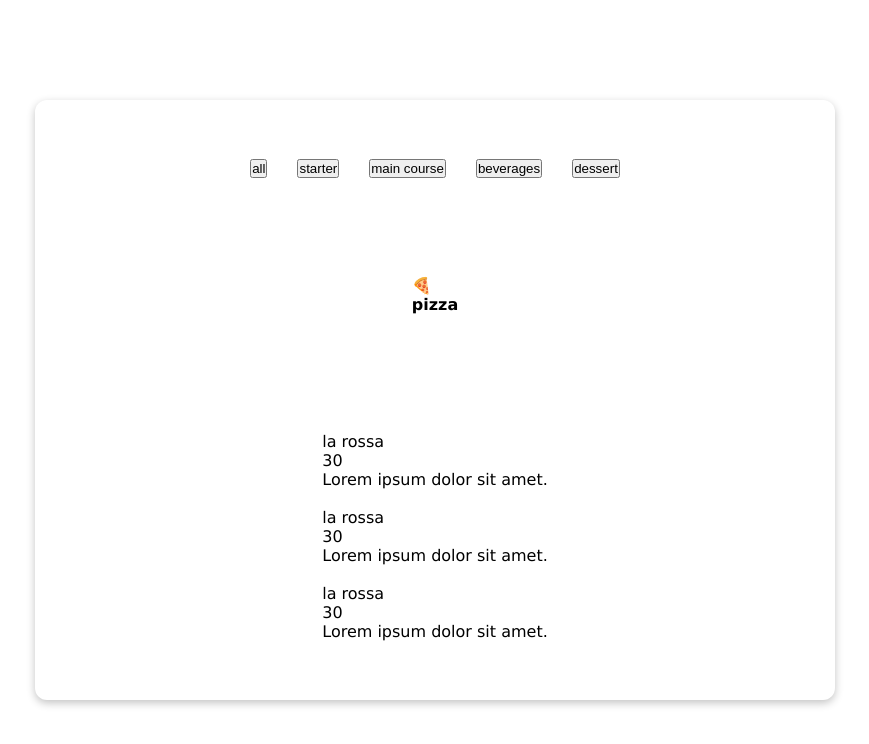
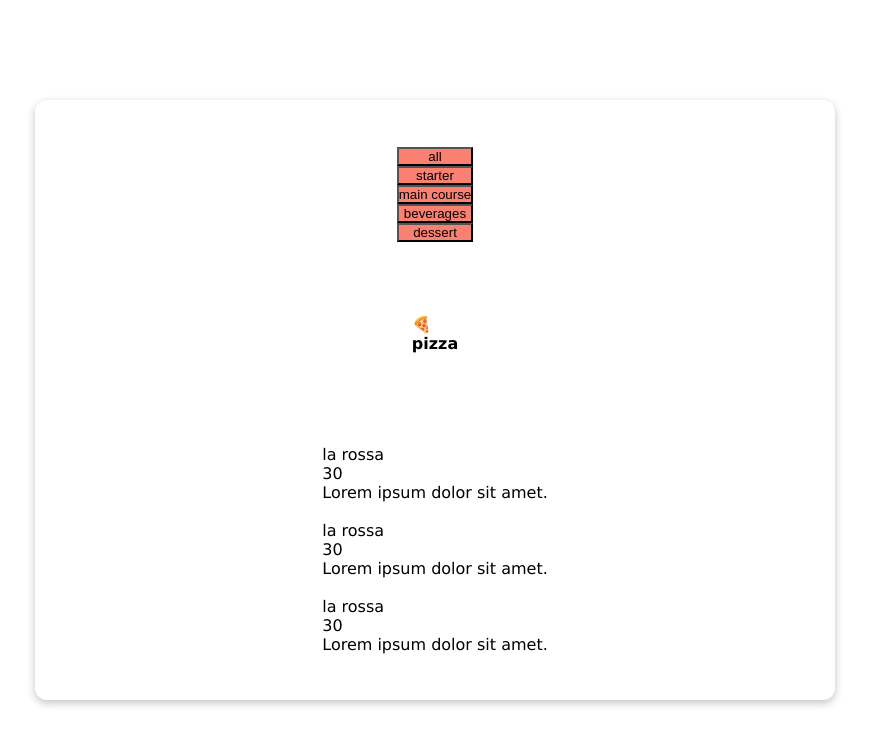
Before and after one commit to kiran-kharsel/resturant-menu-card, a plain HTML site: page index.html in a window 1280 px wide. Shown: the whole page, without its empty margins (205-1074 px from the left). Drawn offline with Linux system fonts and the light colour scheme.

Commit message:
refactor: update HTML class name of menu buttons

```diff
--- a/index.html
+++ b/index.html
@@ -9,12 +9,12 @@
 </head>
 <body>
     <div class="container">
-        <div class="menu-type">
-            <button>all</button>
-            <button>starter</button>
-            <button>main course</button>
-            <button>beverages</button>
-            <button>dessert</button>
+        <div class="menu-btns">
+            <button class="menu-type">all</button>
+            <button class="menu-type">starter</button>
+            <button class="menu-type">main course</button>
+            <button class="menu-type">beverages</button>
+            <button class="menu-type">dessert</button>
         </div>
 
         <div class="item-title">
--- a/style.css
+++ b/style.css
@@ -26,7 +26,7 @@ body{
 }
 
 .container .menu-type{
-    /* background-color: salmon; */
+    background-color: salmon;
     width: 100%;
     display: flex;
     align-items: center;
```
